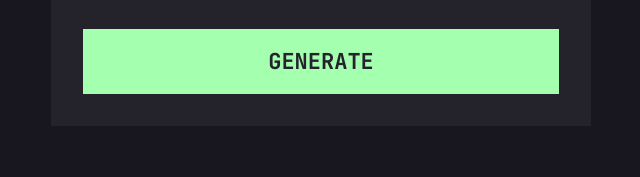
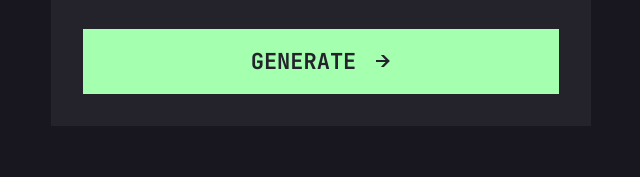
Before and after one commit to GragertVD/password-generator-app, a plain HTML site: page index.html in a window 1280 px wide. Shown: the part 620-797 px from the top of the page, 319-959 px from the left. Drawn offline with Linux system fonts and the light colour scheme.

Commit message:
add arrow in button

```diff
--- a/scss/style.scss
+++ b/scss/style.scss
@@ -255,6 +255,20 @@ $widthMobile: 375px;
     .pas-gen_active &:active {
       box-shadow: inset 0px 0px 5px 3px rgba(0, 0, 0, 0.5);
     }
+
+    display: flex;
+    align-items: center;
+    &::after {
+      content: '';
+      background-image: url("../assets/images/icon-arrow-right.svg");
+      background-position: center;
+      background-repeat: no-repeat;
+      background-size: cover;
+      display: inline-block;
+      width: rem(15);
+      height: rem(12);
+      margin-left: 20px;
+    }
   }
 }
 
```
Also changed, not shown: css/style.css, 1 other file.
